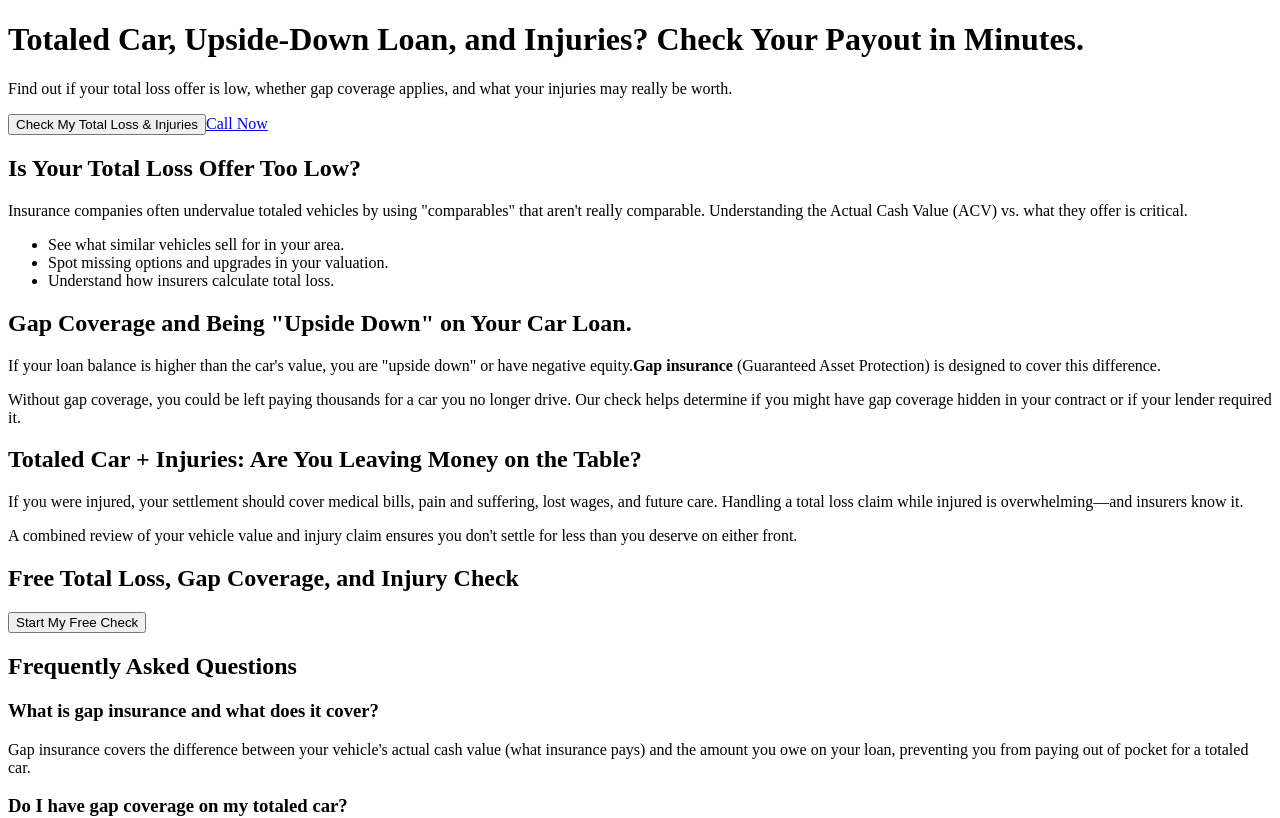
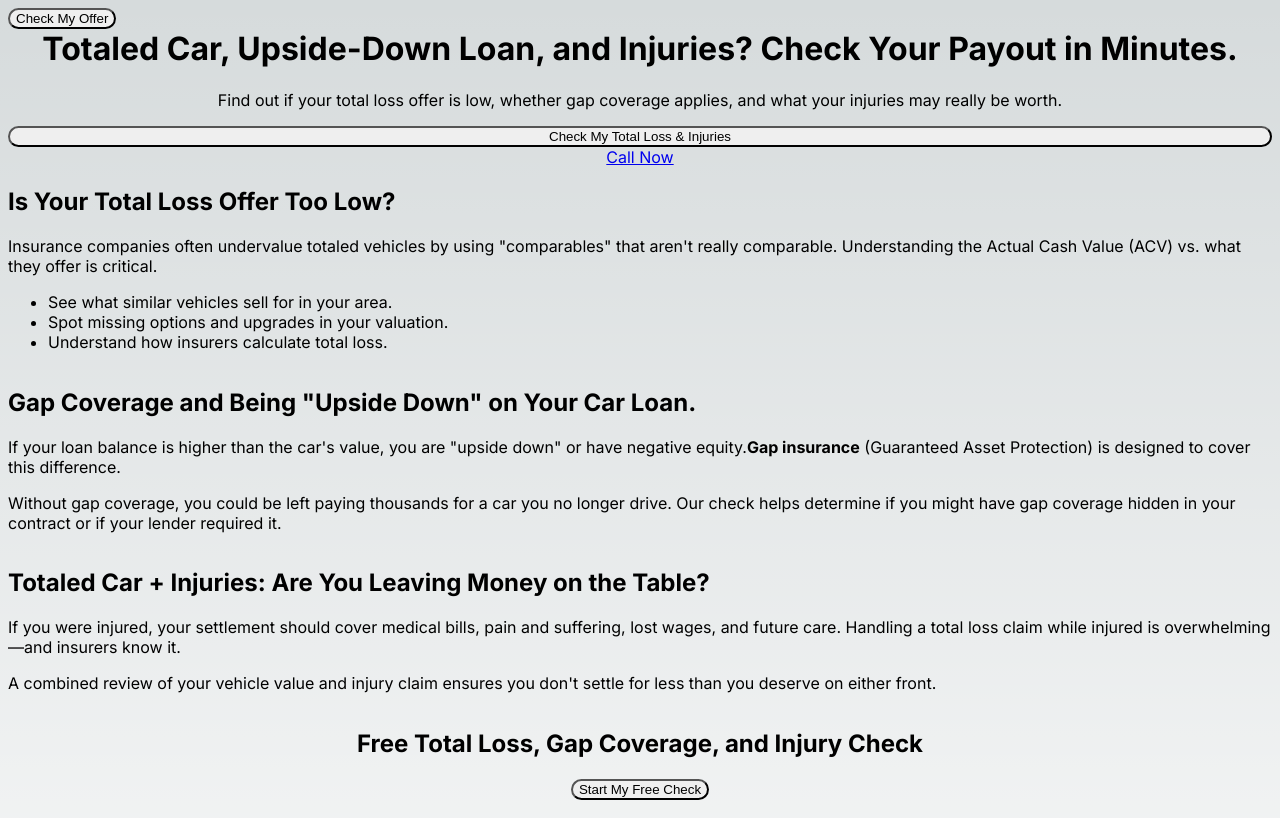
Before and after one commit to joshuadshipman/Texastotalloss, a Next.js app: page / in a window 1280 px wide. Shown: the top 818 px of the page. Built offline with nearby package versions, Linux system fonts and the light colour scheme.

Commit message:
Fix: Restore missing layout and global css

```diff
--- a/scripts/setup-dialogflow.ts
+++ b/scripts/setup-dialogflow.ts
@@ -147,7 +147,7 @@
 
 async function createIntent(config: IntentConfig) {
   const trainingPhrases = config.trainingPhrasesParts.map(part => ({
-    type: 'EXAMPLE',
+    type: 'EXAMPLE' as const,
     parts: [{ text: part }],
   }));
 
--- /dev/null
+++ b/src/app/globals.css
@@ -0,0 +1,27 @@
+@tailwind base;
+@tailwind components;
+@tailwind utilities;
+
+:root {
+  --foreground-rgb: 0, 0, 0;
+  --background-start-rgb: 214, 219, 220;
+  --background-end-rgb: 255, 255, 255;
+}
+
+@media (prefers-color-scheme: dark) {
+  :root {
+    --foreground-rgb: 255, 255, 255;
+    --background-start-rgb: 0, 0, 0;
+    --background-end-rgb: 0, 0, 0;
+  }
+}
+
+body {
+  color: rgb(var(--foreground-rgb));
+  background: linear-gradient(
+      to bottom,
+      transparent,
+      rgb(var(--background-end-rgb))
+    )
+    rgb(var(--background-start-rgb));
+}
--- /dev/null
+++ b/src/app/layout.tsx
@@ -0,0 +1,22 @@
+import type { Metadata } from 'next';
+import { Inter } from 'next/font/google';
+import './globals.css';
+
+const inter = Inter({ subsets: ['latin'] });
+
+export const metadata: Metadata = {
+    title: 'Total Loss Intake Platform',
+    description: 'Free Total Loss & Injury Validation',
+};
+
+export default function RootLayout({
+    children,
+}: {
+    children: React.ReactNode;
+}) {
+    return (
+        <html lang="en">
+            <body className={inter.className}>{children}</body>
+        </html>
+    );
+}
```
Also changed, not shown: 1 other file (tests, documents, lock files or other folders).
